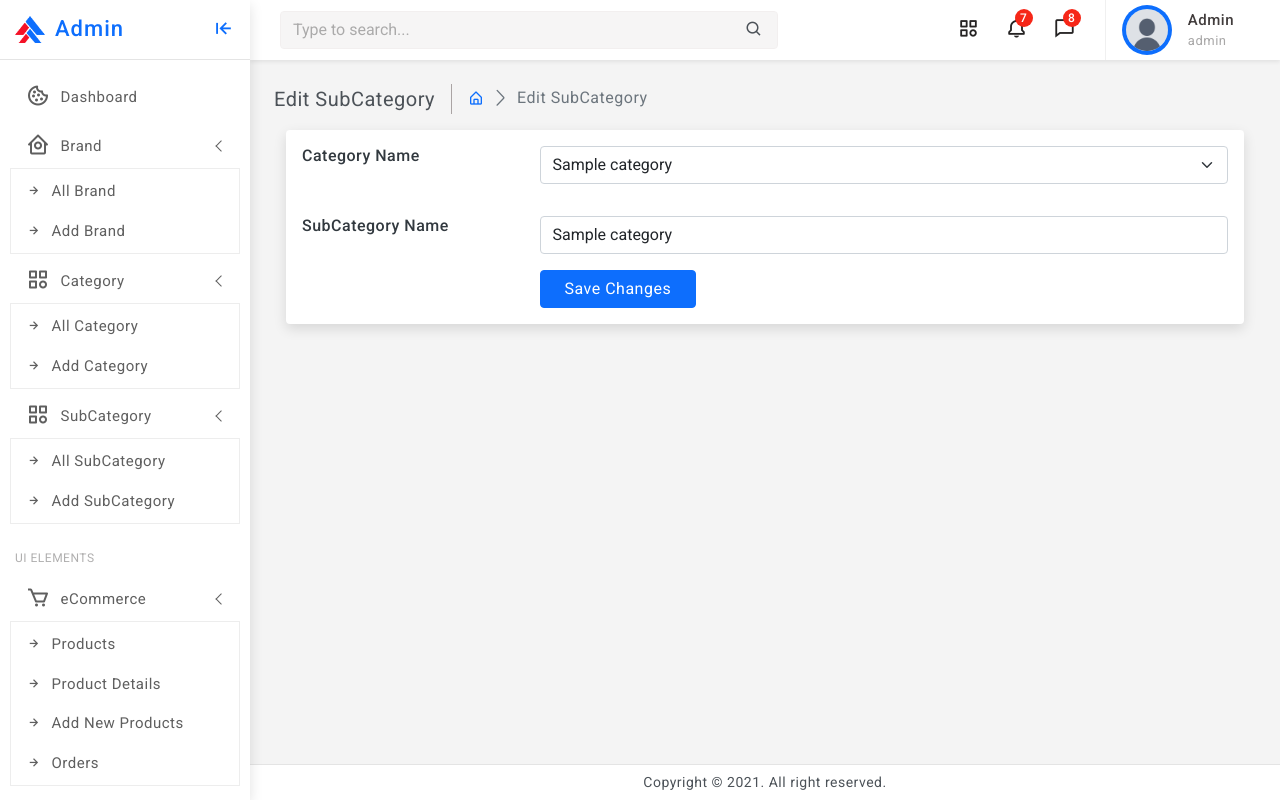
After one commit to kevinkalenga/Vendor_ecommerce_Laravel, a Laravel app: page /edit/subcategory/1 in a window 1280 px wide. The commit adds this page. Run offline with Laravel 12, Linux system fonts and the light colour scheme; a user stored in the database is signed in; data comes from the database, SQL or seed files in the repository; tables that the repository leaves empty hold one stand-in row (values such as "Sample post"); some libraries are stand-ins or nearby versions.

Commit message:
Subcategory Crud Part3

```diff
--- a/app/Http/Controllers/Backend/SubCategoryController.php
+++ b/app/Http/Controllers/Backend/SubCategoryController.php
@@ -55,5 +55,68 @@ class SubCategoryController extends Controller
 
     }
 
+    public function EditSubCategory($id)
+    {
+       $categories = Category::orderBy('category_name', 'ASC')->get();
+
+      //Find the specific subcategorie record or fail with 404
+      $subcategory = SubCategory::findOrFail($id);
+
+      //Return the edit view with the data
+      return view('backend.subcategory.subcategory_edit', compact('categories', 'subcategory'));
+    }
+
+  public function UpdateSubCategory(Request $request, $id)
+  {
+    // Validation des données envoyées
+    $request->validate([
+        'category_id' => 'required|exists:categories,id',
+        'subcategory_name' => 'required|string|max:255',
+    ]);
+
+    // Récupérer la sous-catégorie existante
+    $subcategory = SubCategory::findOrFail($id);
+
+    // Récupérer le nom de la catégorie sélectionnée
+    $category = Category::findOrFail($request->category_id);
+
+    // Mise à jour des champs
+    $subcategory->update([
+        'category_id' => $category->id,
+        'subcategory_name' => $request->subcategory_name,
+        'category_slug' => strtolower(str_replace(' ', '-', $request->subcategory_name)),
+    ]);
+
+    // Notification succès
+    $notification = [
+        'message' => 'SubCategory updated successfully!',
+        'alert-type' => 'success',
+    ];
+
+    // Redirection
+    return redirect()->route('all.subcategory')->with($notification);
+  }
+
+
+  public function DeleteSubCategory($id)
+  {
+    // Récupérer la sous-catégorie ou renvoyer une 404 si introuvable
+    $subcategory = SubCategory::findOrFail($id);
+
+    // Supprimer la sous-catégorie
+    $subcategory->delete();
+
+    // Notification succès
+    $notification = [
+        'message' => 'SubCategory deleted successfully!',
+        'alert-type' => 'success'
+    ];
+
+    // Redirection vers la liste
+    return redirect()->route('all.subcategory')->with($notification);
+  }
+
+
+
 
 }
--- a/resources/views/backend/subcategory/subcategory_all.blade.php
+++ b/resources/views/backend/subcategory/subcategory_all.blade.php
@@ -47,8 +47,8 @@
 										<td>{{$item->subcategory_name}}</td>
 
 										<td>
-											<a href="{{route('edit.category', $item->id)}}" class="btn btn-info">Edit</a>
-											<a href="{{route('delete.category', $item->id)}}" class="btn btn-danger delete-button">Delete</a>
+											<a href="{{route('edit.subcategory', $item->id)}}" class="btn btn-info">Edit</a>
+											<a href="{{route('delete.subcategory', $item->id)}}" class="btn btn-danger delete-button">Delete</a>
 										</td>
 
 									</tr>
--- /dev/null
+++ b/resources/views/backend/subcategory/subcategory_edit.blade.php
@@ -0,0 +1,123 @@
+@extends('admin.admin_dashboard')
+
+@section('admin')
+
+
+<script src="https://ajax.googleapis.com/ajax/libs/jquery/3.7.1/jquery.min.js"></script>
+
+
+
+<div class="page-content">
+				<!--breadcrumb-->
+				<div class="page-breadcrumb d-none d-sm-flex align-items-center mb-3">
+					<div class="breadcrumb-title pe-3">Edit SubCategory</div>
+					<div class="ps-3">
+						<nav aria-label="breadcrumb">
+							<ol class="breadcrumb mb-0 p-0">
+								<li class="breadcrumb-item"><a href="javascript:;"><i class="bx bx-home-alt"></i></a>
+								</li>
+								<li class="breadcrumb-item active" aria-current="page">Edit SubCategory</li>
+							</ol>
+						</nav>
+					</div>
+					<div class="ms-auto">
+
+					</div>
+				</div>
+				<!--end breadcrumb-->
+				<div class="container">
+					<div class="main-body">
+						<div class="row">
+
+							<div class="col-lg-12">
+							 <form id="myForm" action="{{route('update.subcategory', $subcategory->id)}}" method="post">
+								@csrf
+								<div class="card">
+									<div class="card-body">
+
+										<div class="row mb-3">
+											<div class="col-sm-3">
+												<h6 class="mb-0">Category Name</h6>
+											</div>
+											<div class="col-sm-9 text-secondary">
+												<select name="category_id" class="form-select mb-3" aria-label="Default select example" >
+                                                   <option selected="">Select Category</option>
+                                                     @foreach($categories as $category)
+                                                       <option value="{{$category->id}}" {{$category->id == $subcategory->category_id ? 'selected':''}}>
+														{{$category->category_name}}</option>
+                                                     @endforeach
+                                                </select>
+											</div>
+										</div>
+										<div class="row mb-3">
+											<div class="col-sm-3">
+												<h6 class="mb-0">SubCategory Name</h6>
+											</div>
+											<div class="col-sm-9 text-secondary">
+												<input type="text" name="subcategory_name" class="form-control" value="{{$subcategory->subcategory_name}}"  />
+											</div>
+										</div>
+
+
+
+
+
+										<div class="row">
+											<div class="col-sm-3"></div>
+											<div class="col-sm-9 text-secondary">
+												<input type="submit" class="btn btn-primary px-4" value="Save Changes" />
+											</div>
+										</div>
+									</div>
+								</div>
+							  </form>
+							</div>
+						</div>
+					</div>
+				</div>
+			</div>
+
+
+
+			<script type="text/javascript">
+$(document).ready(function () {
+    $('#myForm').validate({
+        rules: {
+
+            subcategory_name: {
+                required: true,
+            },
+
+        },
+        messages: {
+
+            subcategory_name: {
+                required: 'Please enter subcategory name',
+            },
+
+        },
+        errorElement: 'span',
+        errorPlacement: function (error, element) {
+            error.addClass('invalid-feedback');
+            element.after(error);
+        },
+        highlight: function (element, errorClass, validClass) {
+            $(element).addClass('is-invalid');
+        },
+        unhighlight: function (element, errorClass, validClass) {
+            $(element).removeClass('is-invalid');
+        },
+    });
+});
+</script>
+
+
+
+
+
+
+
+
+
+
+@endsection
--- a/routes/web.php
+++ b/routes/web.php
@@ -68,7 +68,7 @@ Route::middleware(['auth', 'role:admin'])->group(function(){
     Route::get('/all/category', 'AllCategory')->name('all.category');
     Route::get('/add/category', 'AddCategory')->name('add.category');
     Route::post('/store/category', 'StoreCategory')->name('store.category');
-    Route::get('/edit/brand/{id}', 'EditCategory')->name('edit.category');
+    Route::get('/edit/category/{id}', 'EditCategory')->name('edit.category');
     Route::post('/update/category/{id}', 'UpdateCategory')->name('update.category');
     Route::get('/delete/category/{id}', 'DeleteCategory')->name('delete.category');
   });
@@ -78,6 +78,9 @@ Route::middleware(['auth', 'role:admin'])->group(function(){
     Route::get('/all/subcategory', 'AllSubCategory')->name('all.subcategory');
     Route::get('/add/subcategory', 'AddSubCategory')->name('add.subcategory');
     Route::post('/store/subcategory', 'StoreSubCategory')->name('store.subcategory');
+    Route::get('/edit/subcategory/{id}', 'EditSubCategory')->name('edit.subcategory');
+    Route::post('/update/subcategory/{id}', 'UpdateSubCategory')->name('update.subcategory');
+    Route::get('/delete/subcategory/{id}', 'DeleteSubCategory')->name('delete.subcategory');
 
   });
 
```
